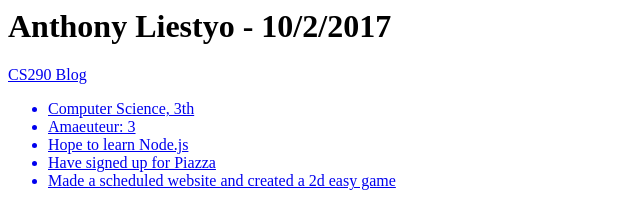
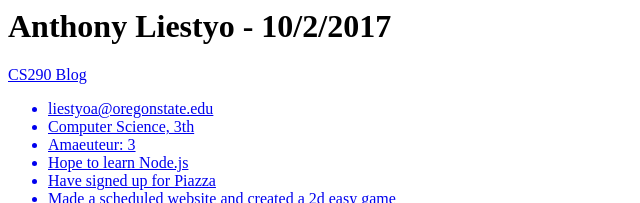
Before and after one commit to atyemail/CS290-Blog, a plain HTML site: page index.html in a window 1280 px wide. Shown: the top 203 px of the page, without its empty margins (0-640 px from the left). Drawn offline with Linux system fonts and the light colour scheme; grey boxes are pictures that could not be loaded.

Commit message:
Update index.html

```diff
--- a/index.html
+++ b/index.html
@@ -3,6 +3,7 @@
   <a href='https://github.com/atyemail/CS290-Blog/blob/master/blog.html'> CS290 Blog </h2>
 </div>
 <ul>
+  <li>liestyoa@oregonstate.edu
   <li>Computer Science, 3th</li>
   <li>Amaeuteur: 3</li>
   <li>Hope to learn Node.js</li>
```
